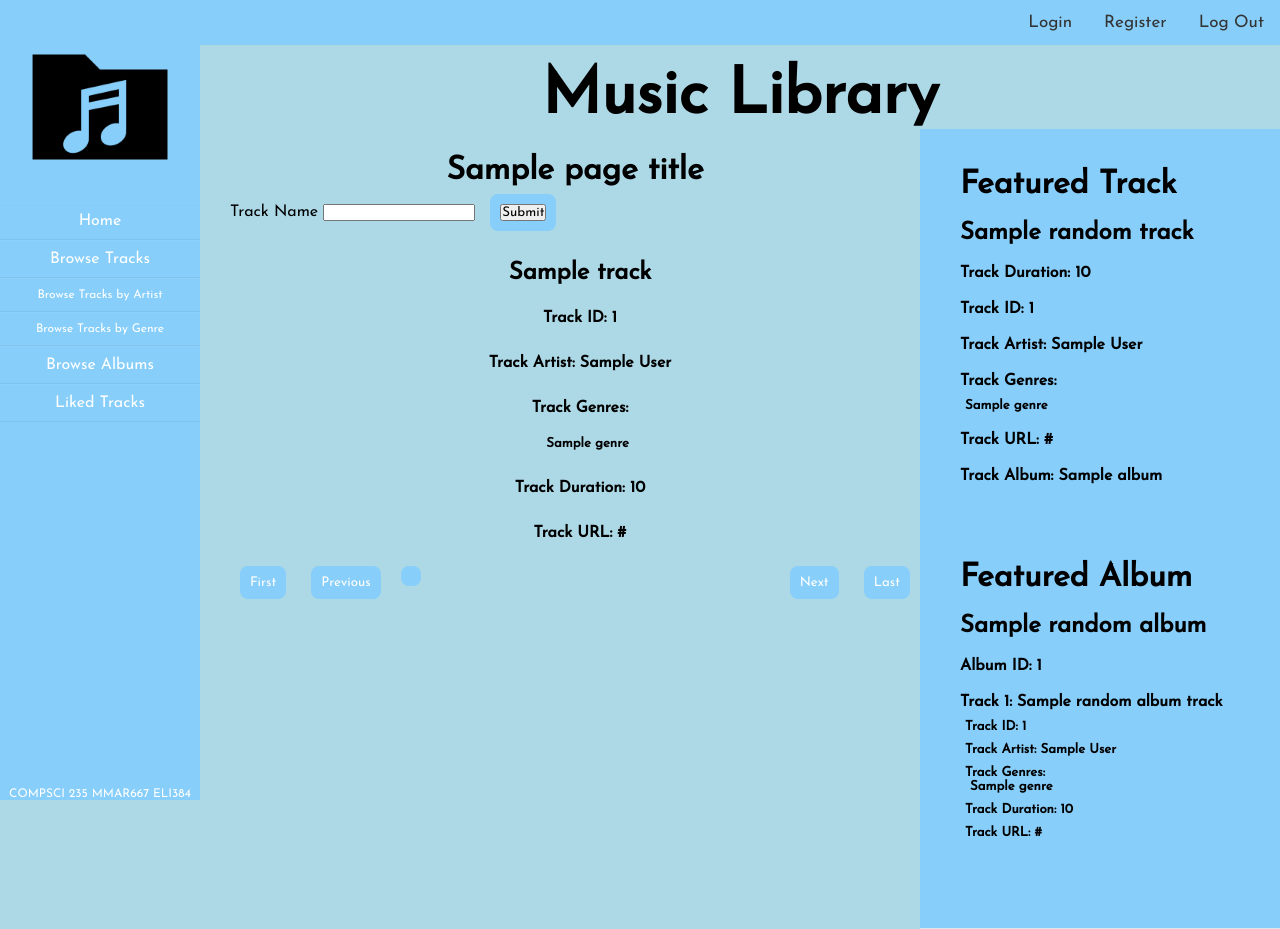
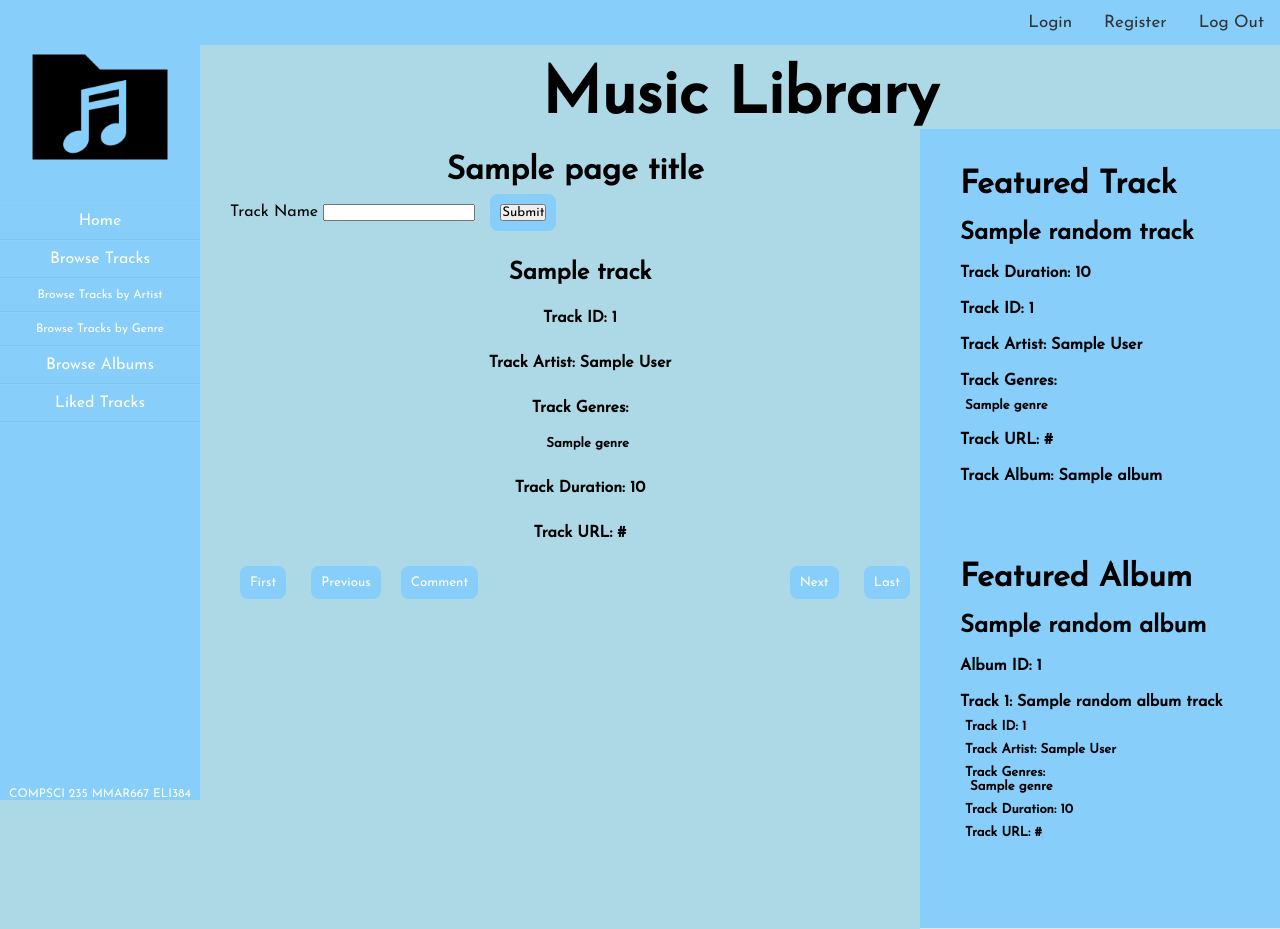
Before and after one commit to MichaelMar7/COMPSCI235-Assignment, a Flask app: template music/templates/browse/tracks.html in a window 1280 px wide. Run offline with Flask 2, Linux system fonts and the light colour scheme; the template is opened without the code that fills it: values that come from a table or form of the project are taken from there, most other values are stand-ins (such as "Sample title", 1, 10 or a date in 2020); parts of the project's set-up code (start-up, migrations or seed data) failed here and were passed over.

Commit message:
adding button for reviewing

```diff
--- a/music/templates/browse/tracks.html
+++ b/music/templates/browse/tracks.html
@@ -62,7 +62,7 @@
     </div>
     <article id="article">
         <div style="flaot:left">
-            <button class="btn-general" onclick="location.href='{{ tag_urls[tag.name] }}'"></button>
+            <button class="btn-general" onclick="location.href=''">Comment</button>
         </div>
     </article>
 </main>
```
